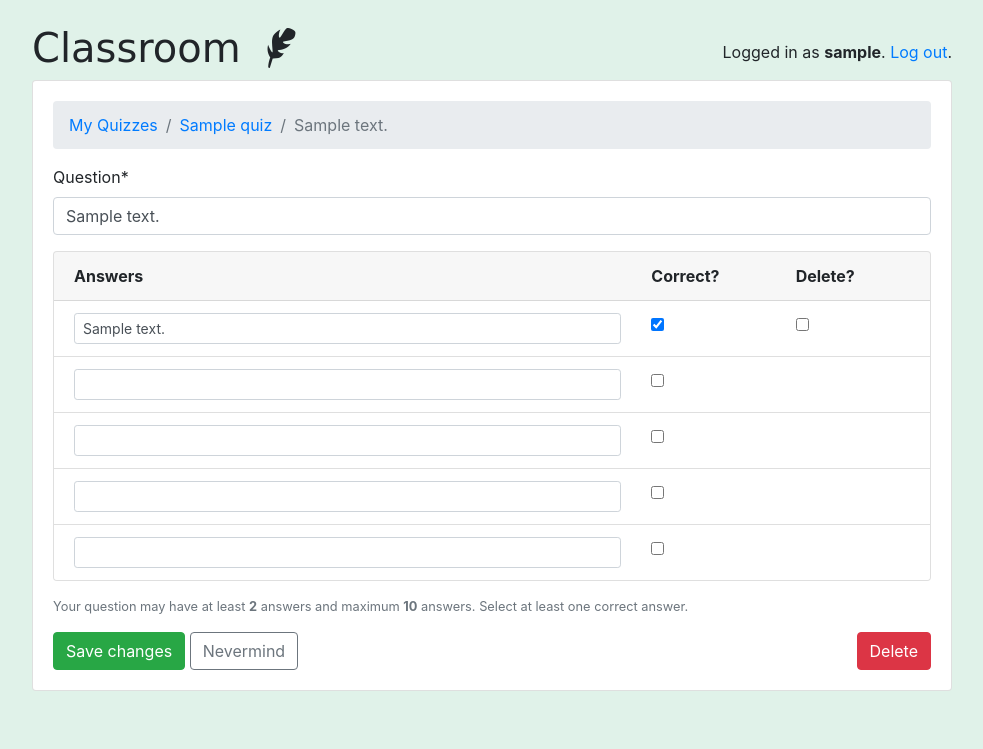
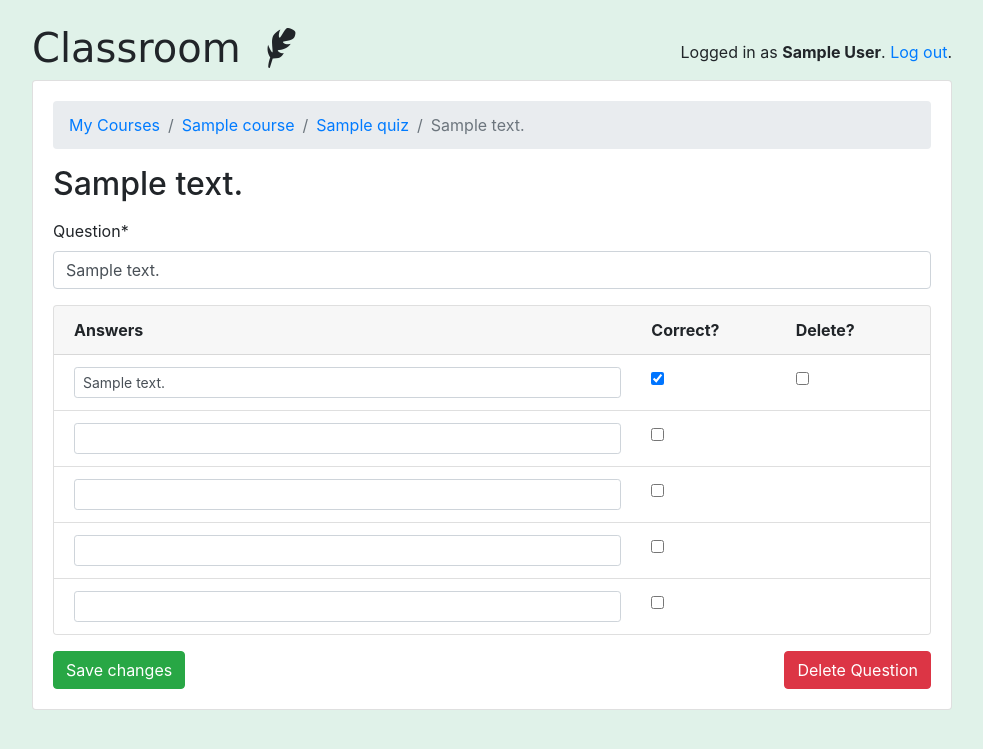
Before and after one commit to jonghoonlee98/ClassroomResponse, a Django app: page /teachers/course/1/quiz/1/question/1/ in a window 1280 px wide. Shown: the top 749 px of the page, without its empty margins (148-1131 px from the left). Run offline with Django 3.2, Linux system fonts and the light colour scheme; a user stored in the database is signed in; tables that the repository leaves empty hold one stand-in row (values such as "Sample post"); some libraries are stand-ins or nearby versions; some web fonts are replaced.

Commit message:
Fixing bugs, adding paths between courses, quizzes, questions

```diff
--- a/classroom_response/classroom/admin.py
+++ b/classroom_response/classroom/admin.py
@@ -7,3 +7,5 @@ admin.site.register(User)
 admin.site.register(Course)
 admin.site.register(Quiz)
 admin.site.register(Student)
+admin.site.register(Question)
+admin.site.register(Subject)
--- a/classroom_response/classroom/forms.py
+++ b/classroom_response/classroom/forms.py
@@ -10,6 +10,7 @@ from classroom.models import (Answer, Question, Student, StudentAnswer,
 class TeacherSignUpForm(UserCreationForm):
     class Meta(UserCreationForm.Meta):
         model = User
+        fields = ('username', 'first_name', 'last_name', )
 
     def save(self, commit=True):
         user = super().save(commit=False)
@@ -28,6 +29,7 @@ class StudentSignUpForm(UserCreationForm):
 
     class Meta(UserCreationForm.Meta):
         model = User
+        fields = ('username', 'first_name', 'last_name', )
 
     @transaction.atomic
     def save(self):
@@ -47,11 +49,19 @@ class StudentInterestsForm(forms.ModelForm):
             'interests': forms.CheckboxSelectMultiple
         }
 
-
 class QuestionForm(forms.ModelForm):
     class Meta:
         model = Question
         fields = ('text', )
+
+
+class QuestionAddForm(forms.ModelForm):
+    CHOICES = [('1', 'Multiple Choice'), ('2', 'Numeric')]
+    Type = forms.ChoiceField(widget=forms.RadioSelect, choices=CHOICES)
+
+    class Meta:
+        model = Question
+        fields = ('text', 'Type', )#'image')
 
 
 class CourseRegistrationForm(forms.ModelForm):
@@ -60,8 +70,6 @@ class CourseRegistrationForm(forms.ModelForm):
     class Meta:
         model = Student
         fields = ('code', )
-
-    #def save(self):
 
 
 
--- a/classroom_response/classroom/models.py
+++ b/classroom_response/classroom/models.py
@@ -6,6 +6,8 @@ from django.utils.html import escape, mark_safe
 class User(AbstractUser):
     is_student = models.BooleanField(default=False)
     is_teacher = models.BooleanField(default=False)
+    first_name = models.CharField(max_length=50)
+    last_name = models.CharField(max_length=50)
 
 
 class Subject(models.Model):
@@ -42,6 +44,8 @@ class Quiz(models.Model):
 class Question(models.Model):
     quiz = models.ForeignKey(Quiz, on_delete=models.CASCADE, related_name='questions')
     text = models.CharField('Question', max_length=255)
+    question_type = models.CharField('Type', max_length=255, default='MC')
+    #image = models.ImageField(upload_to='images/', default=None, blank=True, null=True)
 
     def __str__(self):
         return self.text
--- a/classroom_response/classroom/templates/classroom/teachers/question_change_form.html
+++ b/classroom_response/classroom/templates/classroom/teachers/question_change_form.html
@@ -5,12 +5,13 @@
 {% block content %}
   <nav aria-label="breadcrumb">
     <ol class="breadcrumb">
-      <li class="breadcrumb-item"><a href="{% url 'teachers:quiz_change_list' course_pk %}">My Quizzes</a></li>
+      <li class="breadcrumb-item"><a href="{% url 'teachers:course_change_list' %}">My Courses</a></li>
+      <li class="breadcrumb-item"><a href="{% url 'teachers:course_change' course_pk %}">{{ course_name }}</a></li>
       <li class="breadcrumb-item"><a href="{% url 'teachers:quiz_change' course_pk=course_pk pk=quiz.pk %}">{{ quiz.name }}</a></li>
       <li class="breadcrumb-item active" aria-current="page">{{ question.text }}</li>
     </ol>
   </nav>
-  <h2 class="mb-3">{{ question.txt }}</h2>
+  <h2 class="mb-3">{{ question.text }}</h2>
   <form method="post" novalidate>
     {% csrf_token %}
     {{ formset.management_form }}
@@ -54,11 +55,7 @@
         {% endfor %}
       </div>
     </div>
-    <p>
-      <small class="form-text text-muted">Your question may have at least <strong>2</strong> answers and maximum <strong>10</strong> answers. Select at least one correct answer.</small>
-    </p>
     <button type="submit" class="btn btn-success">Save changes</button>
-    <a href="{% url 'teachers:quiz_change' course_pk=course_pk pk=quiz.pk %}" class="btn btn-outline-secondary" role="button">Nevermind</a>
-    <a href="{% url 'teachers:question_delete' course_pk quiz.pk question.pk %}" class="btn btn-danger float-right">Delete</a>
+    <a href="{% url 'teachers:question_delete' course_pk quiz.pk question.pk %}" class="btn btn-danger float-right">Delete Question</a>
   </form>
 {% endblock %}
--- a/classroom_response/classroom/templates/classroom/teachers/quiz_change_form.html
+++ b/classroom_response/classroom/templates/classroom/teachers/quiz_change_form.html
@@ -5,7 +5,8 @@
 {% block content %}
   <nav aria-label="breadcrumb">
     <ol class="breadcrumb">
-      {% comment %}<li class="breadcrumb-item"><a href="{% url 'teachers:quiz_change_list' %}">My Quizzes</a></li>{% endcomment %}
+      <li class="breadcrumb-item"><a href="{% url 'teachers:course_change_list' %}">My Courses</a></li>
+      <li class="breadcrumb-item"><a href="{% url 'teachers:course_change' course_pk %}">{{ course_name }}</a></li>
       <li class="breadcrumb-item active" aria-current="page">{{ quiz.name }}</li>
     </ol>
   </nav>
@@ -19,8 +20,7 @@
         {% csrf_token %}
         {{ form|crispy }}
         <button type="submit" class="btn btn-success">Save changes</button>
-        <a href="{% url 'teachers:quiz_change_list' course_pk %}" class="btn btn-outline-secondary" role="button">Nevermind</a>
-        <a href="{% url 'teachers:quiz_delete' course_pk=course_pk pk=quiz_pk %}" class="btn btn-danger float-right">Delete</a>
+        <a href="{% url 'teachers:quiz_delete' course_pk=course_pk pk=quiz_pk %}" class="btn btn-danger float-right">Delete Quiz</a>
       </form>
     </div>
   </div>
--- a/classroom_response/classroom/views/teachers.py
+++ b/classroom_response/classroom/views/teachers.py
@@ -11,7 +11,7 @@ from django.views.generic import (CreateView, DeleteView, DetailView, ListView,
                                   UpdateView)
 
 from ..decorators import teacher_required
-from ..forms import BaseAnswerInlineFormSet, QuestionForm, TeacherSignUpForm
+from ..forms import BaseAnswerInlineFormSet, QuestionForm, QuestionAddForm, TeacherSignUpForm
 from ..models import Answer, Question, Quiz, User, Course
 
 
@@ -27,7 +27,7 @@ class TeacherSignUpView(CreateView):
     def form_valid(self, form):
         user = form.save()
         login(self.request, user)
-        return redirect('teachers:quiz_change_list')
+        return redirect('teachers:course_change_list')
 
 
 @method_decorator([login_required, teacher_required], name='dispatch')
@@ -66,6 +66,8 @@ class CourseUpdateView(UpdateView):
 
     def get_context_data(self, **kwargs):
         kwargs['quizzes'] = self.get_object().quizzes.annotate(questions_count=Count('questions'))
+        kwargs['code'] = self.get_object().code
+        print(self.get_object().code)
         return super().get_context_data(**kwargs)
 
     def get_queryset(self):
@@ -130,6 +132,7 @@ class QuizUpdateView(UpdateView):
     def get_context_data(self, **kwargs):
         quiz = self.get_object()
         kwargs['course_pk'] = self.kwargs['course_pk']
+        kwargs['course_name'] = Course.objects.get(pk=self.kwargs['course_pk']).name
         kwargs['quiz_pk'] = self.kwargs['pk']
         kwargs['questions'] = self.get_object().questions.annotate(answers_count=Count('answers'))
         return super().get_context_data(**kwargs)
@@ -206,7 +209,7 @@ def question_add(request, course_pk, pk):
     quiz = get_object_or_404(Quiz, pk=pk)
 
     if request.method == 'POST':
-        form = QuestionForm(request.POST)
+        form = QuestionAddForm(request.POST)
         if form.is_valid():
             question = form.save(commit=False)
             question.quiz = quiz
@@ -214,7 +217,7 @@ def question_add(request, course_pk, pk):
             messages.success(request, 'You may now add answers/options to the question.')
             return redirect('teachers:question_change', course_pk, quiz.pk, question.pk)
     else:
-        form = QuestionForm()
+        form = QuestionAddForm()
 
     return render(request, 'classroom/teachers/question_add_form.html', {'quiz': quiz, 'form': form, 'course_pk': course_pk})
 
@@ -260,7 +263,8 @@ def question_change(request, course_pk, quiz_pk, question_pk):
         'question': question,
         'form': form,
         'formset': formset,
-        'course_pk': course_pk
+        'course_pk': course_pk,
+        'course_name': Course.objects.get(pk=course_pk).name
     })
 
 
@@ -274,6 +278,7 @@ class QuestionDeleteView(DeleteView):
     def get_context_data(self, **kwargs):
         question = self.get_object()
         kwargs['quiz'] = question.quiz
+        kwargs['course_pk'] = self.kwargs['course_pk']
         return super().get_context_data(**kwargs)
 
     def delete(self, request, *args, **kwargs):
@@ -282,8 +287,8 @@ class QuestionDeleteView(DeleteView):
         return super().delete(request, *args, **kwargs)
 
     def get_queryset(self):
-        return Question.objects.filter(quiz__owner=self.request.user)
+        return Question.objects.filter(quiz__course__owner=self.request.user)
 
     def get_success_url(self):
         question = self.get_object()
-        return reverse('teachers:quiz_change', kwargs={'pk': question.quiz_id})
+        return reverse('teachers:quiz_change', kwargs={'pk': question.quiz_id, 'course_pk': self.kwargs['course_pk']})
--- a/classroom_response/templates/base.html
+++ b/classroom_response/templates/base.html
@@ -36,7 +36,7 @@
             </div>
             <div class="col-6 text-right">
               {% if user.is_authenticated %}
-                <p class="pt-3">Logged in as <strong>{{ user.username }}</strong>. <a href="{% url 'logout' %}">Log out</a>.</p>
+                <p class="pt-3">Logged in as <strong>{{ user.first_name }} {{ user.last_name }}</strong>. <a href="{% url 'logout' %}">Log out</a>.</p>
               {% else %}
                 <a href="{% url 'login' %}" class="btn btn-light" role="button">Log in</a>
                 <a href="{% url 'signup' %}" class="btn btn-primary" role="button">Sign up</a>
```
Also changed, not shown: classroom_response/classroom/templates/classroom/teachers/course_change_form.html (+12 -13 lines), classroom_response/classroom/templates/classroom/teachers/question_delete_confirm.html (+4 -4 lines), classroom_response/classroom/views/students.py (+9 -6 lines), classroom_response/classroom_response/settings.py (+8 -0 lines), 1 other file.
